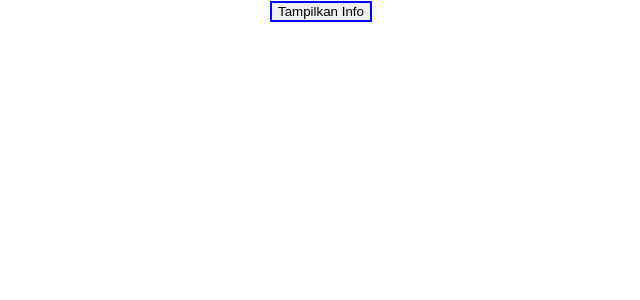
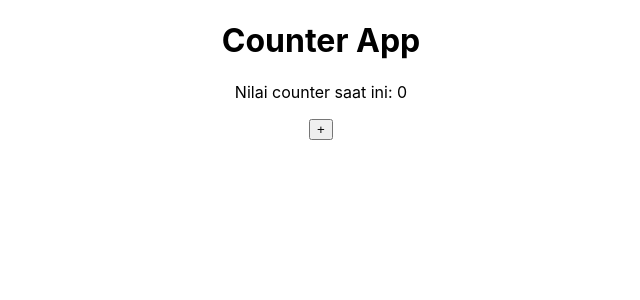
Before and after one commit to ahmadfajri/IntroReact, a React (Create React App) app: page / in a window 1280 px wide. Shown: the top 300 px of the page, without its empty margins (319-959 px from the left). Built offline with nearby package versions, Linux system fonts and the light colour scheme.

Commit message:
state vs variabel javascript

```diff
--- a/src/App.js
+++ b/src/App.js
@@ -1,14 +1,11 @@
 import React from 'react';
 import './App.css';
-import BlueButton from './BlueButton';
+import Counter from './Counter';
 
 function App() {
-  function info() {
-    alert('Lorem ipsum dolor sit amet')
-  }
   return (
     <div className="App">
-      <BlueButton onCustomClick={info} caption='Tampilkan Info' />
+      <Counter />
     </div>
   );
 }
--- /dev/null
+++ b/src/Counter.js
@@ -0,0 +1,16 @@
+import * as React from 'react'
+
+const Counter = () => {
+  let number = 0
+  const increment = () => {
+    number += 1
+    console.log(number);
+  }
+
+  return <div>
+    <h1>Counter App</h1>
+    <p>Nilai counter saat ini: {number}</p>
+    <button onClick={increment}>+</button>
+  </div>
+}
+export default Counter
```
